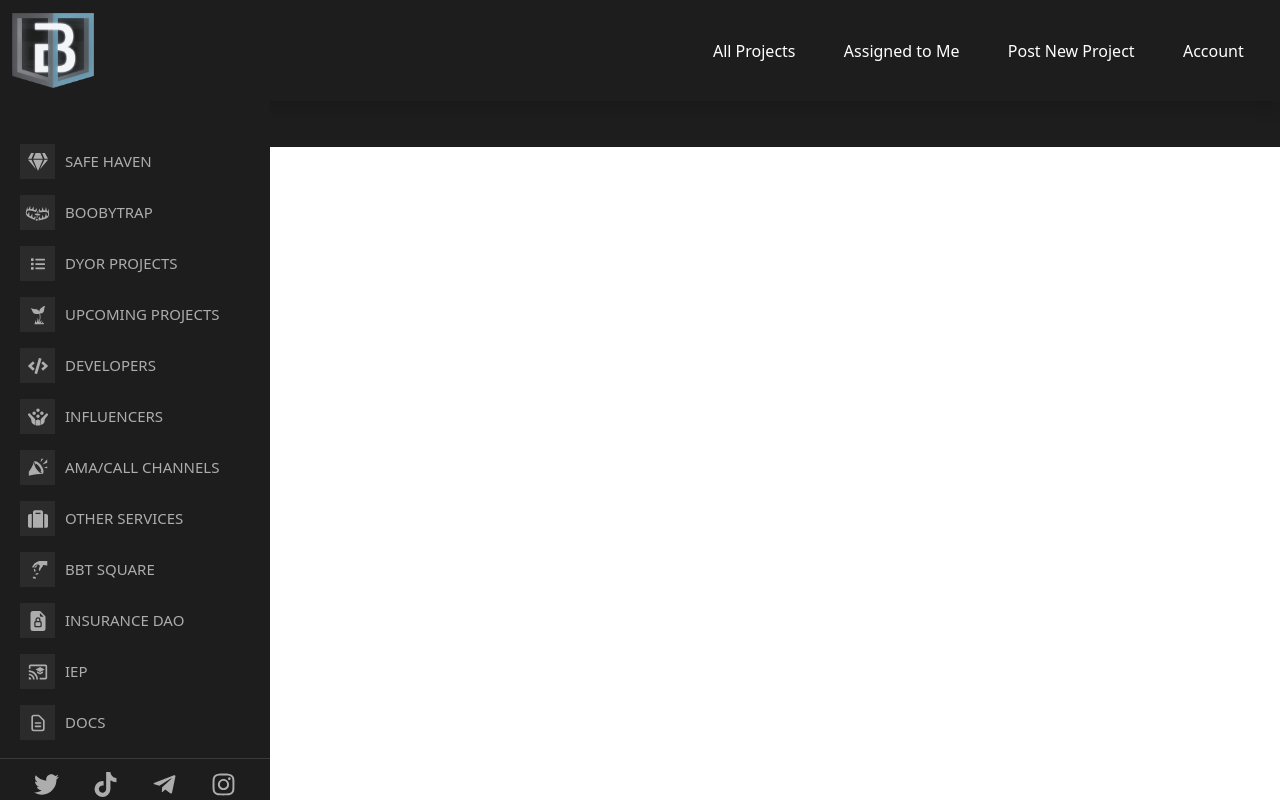
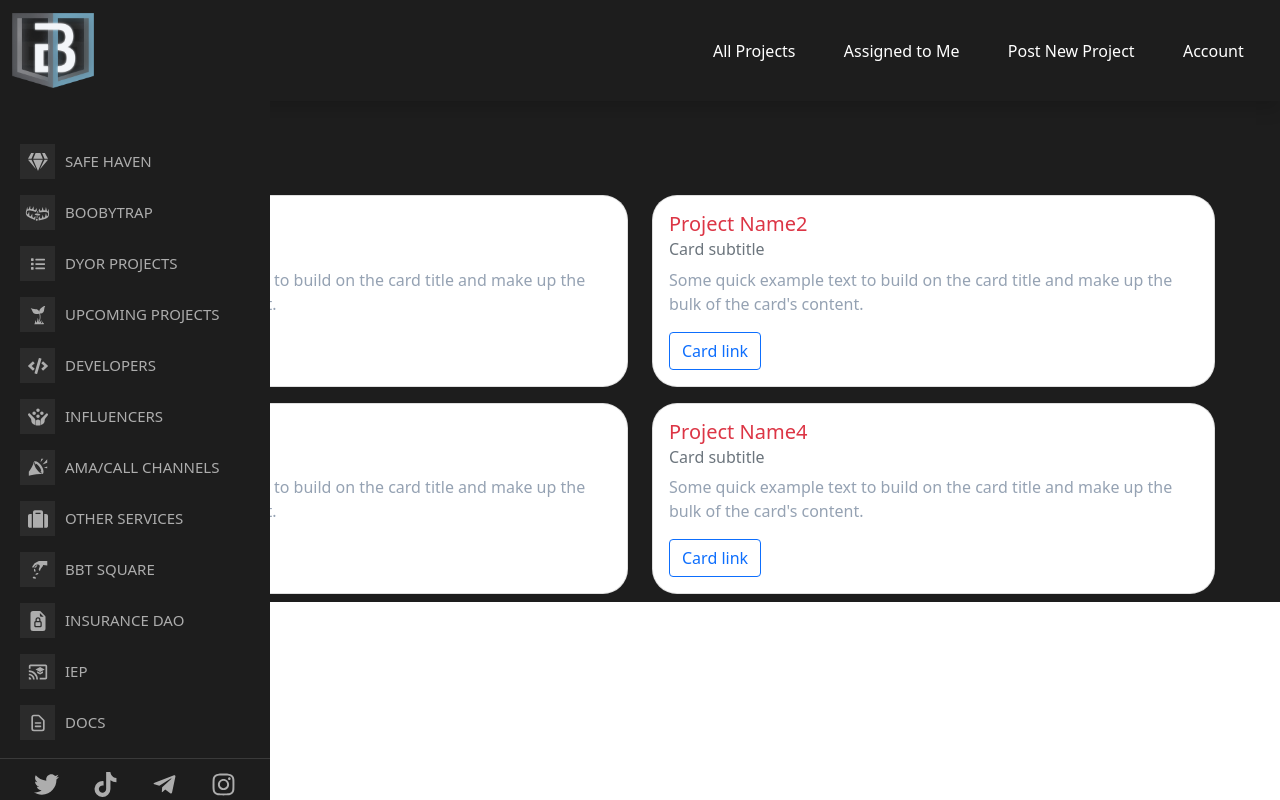
Before and after one commit to Mustafa-Siddique/BBTSquare, a React (Create React App) app: page / in a window 1280 px wide. Built offline with nearby package versions, Linux system fonts and the light colour scheme.

Commit message:
array cards created

```diff
--- a/public/index.html
+++ b/public/index.html
@@ -24,7 +24,7 @@
       work correctly both with client-side routing and a non-root public URL.
       Learn how to configure a non-root public URL by running `npm run build`.
     -->
-    <title>React App</title>
+    <title>BBT Square</title>
   </head>
   <body>
     <noscript>You need to enable JavaScript to run this app.</noscript>
--- a/src/Components/AllProjects.js
+++ b/src/Components/AllProjects.js
@@ -34,23 +34,24 @@ export default function AllProjects() {
   ]
 
   const renderProjects = (arr, index) => {
-    <div className="col-md-4" key={index}>
-      <div className="card" style="width: 18rem;">
+    return(
+    <div className="col-md-6 my-2" key={index}>
+      <div className="card" style={{minWidth: "18rem", borderRadius: "25px"}}>
         <div className="card-body">
-          <h5 className="card-title text-danger">{console.log(arr.name)}</h5>
+          <h5 className="card-title text-danger">{arr.name}</h5>
           <h6 className="card-subtitle mb-2 text-muted">Card subtitle</h6>
           <p className="card-text">Some quick example text to build on the card title and make up the bulk of the card's content.</p>
-          <a href="#" className="card-link">Card link</a>
-          <a href="#" className="card-link">Another link</a>
+          <a href="#" className="btn btn-outline-primary">Card link</a>
         </div>
       </div>
     </div>
+    )
   }
 
   return (
     <div className='allProjects'>
       <h2>All Projects</h2>
-      <div className="row">
+      <div className="row my-5">
         {arr.map(renderProjects)}
       </div>
     </div>
```
Also changed, not shown: src/assets/images/cursor.png (added), src/assets/images/pointer.png (added).
